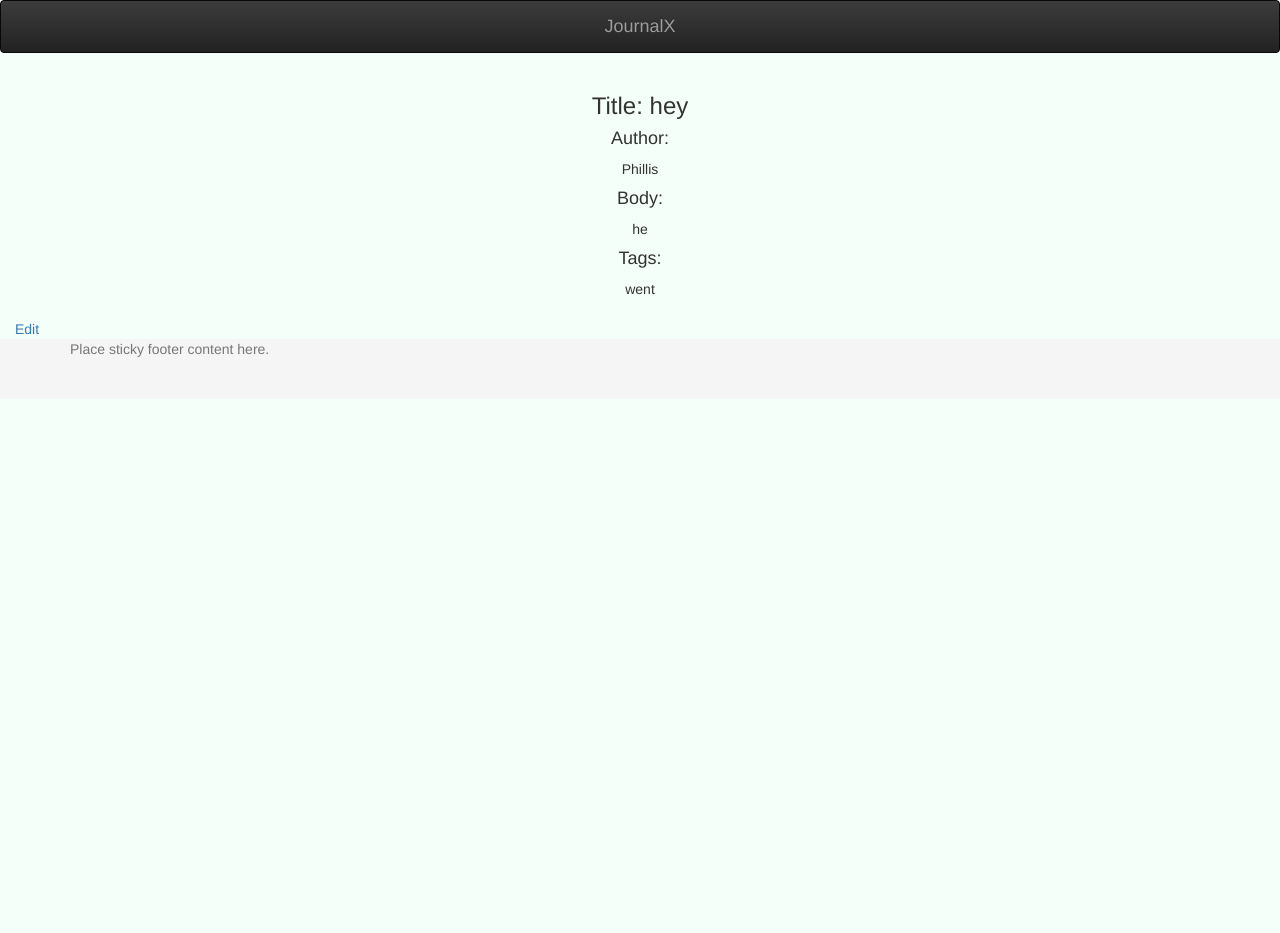
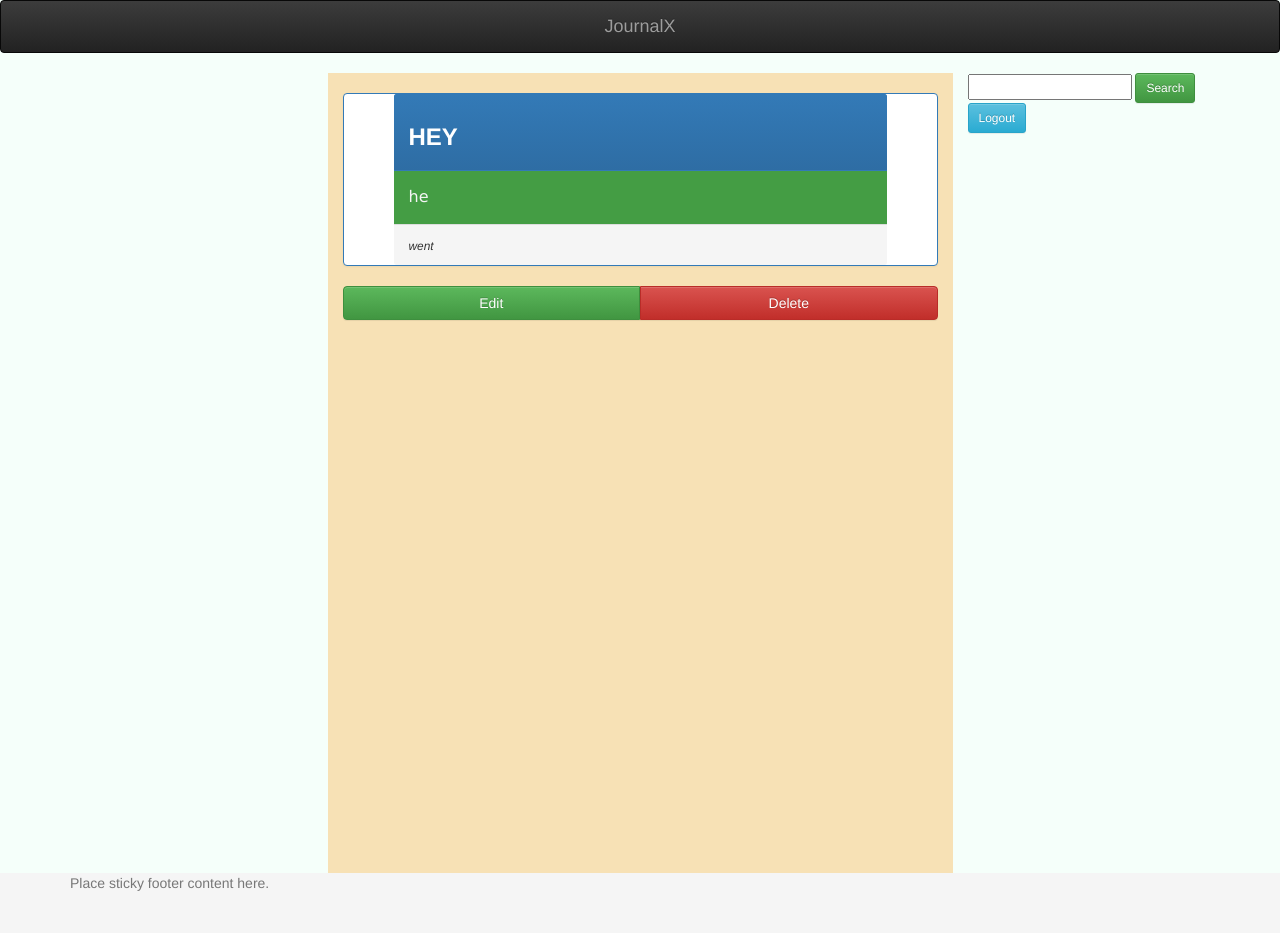
Before and after one commit to Phillisk/bc-7-journalx-flask-app, a Flask app: page /auth/view/1 in a window 1280 px wide. Before the commit the page ends 357 px from the top, so only its background shows below. Run offline with Flask 2, Linux system fonts and the light colour scheme; a user stored in the database is signed in; data comes from the database, SQL or seed files in the repository; some libraries are stand-ins or nearby versions.

Commit message:
update styles for view entry html

```diff
--- a/app/templates/auth/viewentry.html
+++ b/app/templates/auth/viewentry.html
@@ -1,27 +1,54 @@
 {% extends "auth/base.html" %}
 {% block content %}
 
-    <div>
-        {% if journal_entry %}
-            <div style="text-align: center; margin-bottom: 20px" >
-                <h3 style="margin-bottom: 10px"> Title: {{ journal_entry.title }}</h3>
-                <h4> Author: </h4>
-                <p> {{ user.username}} </p>
-                <h4> Body: </h4>
-                <p> {{ journal_entry.body }} </p>
-                <h4> Tags: </h4>
-                <p> {{ journal_entry.tags }} </p>
-              </div>
+    <div class="row-fluid">
+            <div class="col-lg-3">
+            </div>
+            <div id="center-side-id4" class="col-lg-6 center-side">
+                {% block center_content %}
+                    {% if journal_entry %}
+                        <div class="panel panel-primary">
+                            <div class="panel-heading"><h3><b>{{ journal_entry.title|upper }}</b></h3></div>
+                            <div id="panel-light" class="panel-body">{{ journal_entry.body }}</div>
+                            <div class="panel-footer"><i><small>{{ journal_entry.tags }}</small></i></div>
+                        </div>
+                        <div class="btn-group btn-group-justified">
+                            <a class="btn btn-success" href="{{ url_for('auth.update_entry', id = journal_entry.id) }}"> Edit </a>
+{#                            <a class="btn-danger" href="{{ url_for('auth.delete', id=journal_entry.id) }}"> Delete</a>#}
+                            <a class="btn btn-danger" href="#"> Delete</a>
+                        </div>
+                    {% else %}
+                    {% endif %}
+                {% endblock %}
+            </div>
 
-           <a href="{{ url_for('auth.update_entry', id = journal_entry.id) }}"> Edit </a>
-{#                    <td> <a href="{{ url_for('auth.delete', id=entry.id) }}"> Delete</a></td>#}
+            <div class="col-lg-3">
+                {% block right_content %}
+                    {{ super() }}
+                {% endblock %}
+            </div>
+        </div>
 
-      {% else %}
-          <div style="text-align: center">
-            <h3> You have no Entries. Click below to add one:</h3>
-            <a href="{{ url_for('auth.JournalEntry') }}"><button class="button btn btn-primary" style = "margin:0 auto; float: none; margin-top: 20px" >New Entry</button></a>
-          </div>
-      {% endif %}
+{#    <div>#}
+{#        {% if journal_entry %}#}
+{#            <div style="text-align: center; margin-bottom: 20px" >#}
+{#                <h3 style="margin-bottom: 10px"> Title: {{ journal_entry.title }}</h3>#}
+{#                <h4> Author: </h4>#}
+{#                <p> {{ user.username}} </p>#}
+{#                <h4> Body: </h4>#}
+{#                <p> {{ journal_entry.body }} </p>#}
+{#                <h4> Tags: </h4>#}
+{#                <p> {{ journal_entry.tags }} </p>#}
+{#              </div>#}
+{##}
 
-    </div>
+{##}
+{#      {% else %}#}
+{#          <div style="text-align: center">#}
+{#            <h3> You have no Entries. Click below to add one:</h3>#}
+{#            <a href="{{ url_for('auth.JournalEntry') }}"><button class="button btn btn-primary" style = "margin:0 auto; float: none; margin-top: 20px" >New Entry</button></a>#}
+{#          </div>#}
+{#      {% endif %}#}
+{##}
+{#    </div>#}
 {% endblock %}
```
